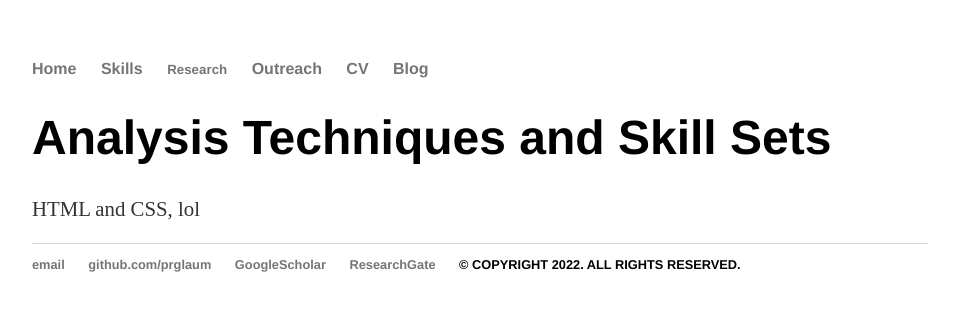
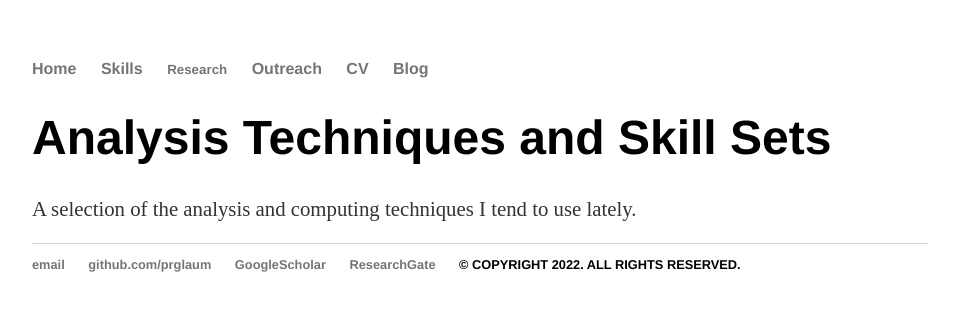
Before and after one commit to prglaum/prglaum.github.io, a Jekyll site: the page built from skills/index.html, in a window 1280 px wide. Shown: the top 311 px of the page, without its empty margins (160-1119 px from the left). Built offline with Jekyll 4.4.1, drawn with Linux system fonts in a browser that asks for light colours.

Commit message:
Update index.html

```diff
--- a/skills/index.html
+++ b/skills/index.html
@@ -4,5 +4,5 @@ title: Analysis Techniques and Skill Sets
 ---
 <div class="blurb">
 	<h1>Analysis Techniques and Skill Sets </h1>
-  <p>HTML and CSS, lol</p>
+  <p>A selection of the analysis and computing techniques I tend to use lately.</p>
 </div><!-- /.blurb -->
```
